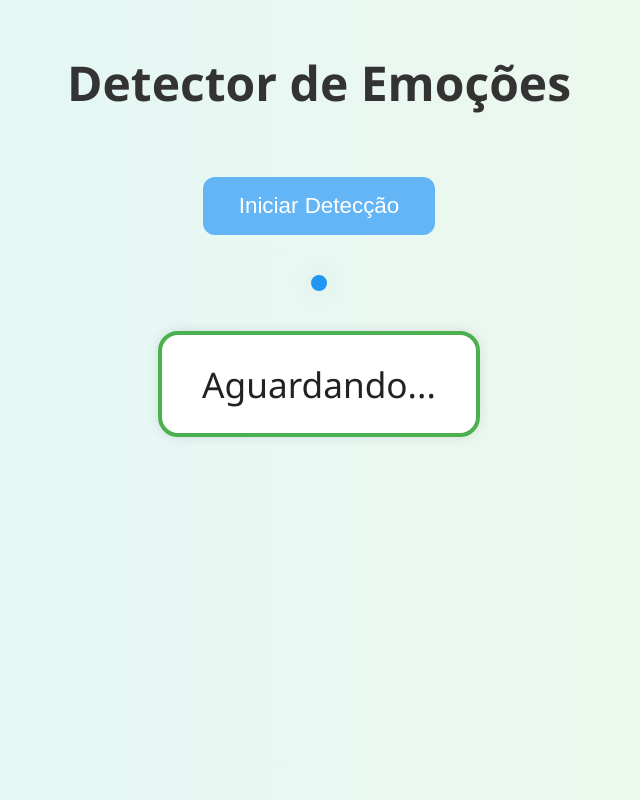
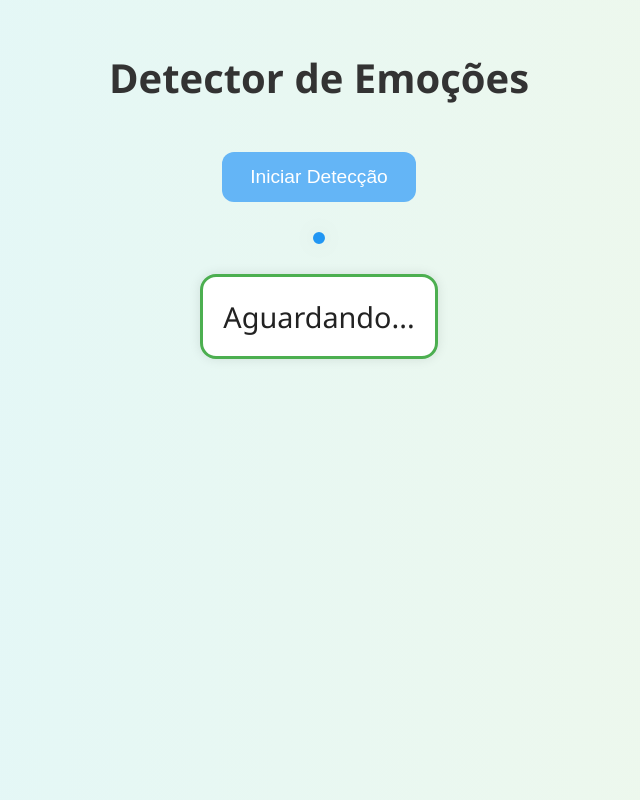
Before and after one commit to feerodgs/leitor-emocoes, a plain HTML site: page index.html in a window 1280 px wide. Shown: the whole page, without its empty margins (321-961 px from the left). Drawn offline with Linux system fonts and the light colour scheme.

Commit message:
Add files via upload

```diff
--- a/index.html
+++ b/index.html
@@ -24,24 +24,27 @@
       align-items: center;
       justify-content: flex-start;
       min-height: 100vh;
+      text-align: center;
+      padding: 20px;
     }
 
     h1 {
-      margin-top: 50px;
+      margin-top: 30px;
       color: #333;
-      font-size: 3rem;
+      font-size: 2.5rem;
     }
 
     button {
-      margin-top: 30px;
-      padding: 16px 36px;
+      margin-top: 20px;
+      padding: 14px 28px;
       background: #64B5F6;
       color: white;
       border: none;
       border-radius: 12px;
-      font-size: 1.4rem;
+      font-size: 1.2rem;
       cursor: pointer;
       transition: background 0.3s ease;
+      max-width: 90%;
     }
 
     button:hover:not(:disabled) {
@@ -54,26 +57,45 @@
       color: #555;
     }
 
-    button:hover {
-      background: #1976D2;
+    #webcam {
+      margin-top: 30px;
+      border: 6px solid #2196F3;
+      border-radius: 16px;
+      box-shadow: 0 0 25px rgba(0, 0, 0, 0.1);
+      max-width: 100%;
+      overflow: hidden;
     }
 
-    #webcam {
-      margin-top: 40px;
-      border: 8px solid #2196F3;
-      border-radius: 20px;
-      box-shadow: 0 0 25px rgba(0, 0, 0, 0.1);
+    #webcam canvas {
+      width: 100% !important;
+      height: auto !important;
     }
 
     #result {
-      margin-top: 40px;
-      font-size: 2.2rem;
+      margin-top: 30px;
+      font-size: 1.8rem;
       color: #222;
-      padding: 25px 40px;
+      padding: 20px;
       background-color: #ffffff;
-      border: 4px solid #4CAF50;
-      border-radius: 20px;
+      border: 3px solid #4CAF50;
+      border-radius: 16px;
       box-shadow: 0 0 12px rgba(0, 0, 0, 0.1);
+      max-width: 90%;
+    }
+
+    @media (max-width: 480px) {
+      h1 {
+        font-size: 2rem;
+      }
+
+      button {
+        font-size: 1rem;
+        padding: 12px 20px;
+      }
+
+      #result {
+        font-size: 1.4rem;
+      }
     }
   </style>
 </head>
@@ -99,13 +121,16 @@
       maxPredictions = model.getTotalClasses();
 
       const flip = true;
-      webcam = new tmImage.Webcam(350, 350, flip); // AUMENTADO
+      const size = window.innerWidth < 400 ? 250 : 350;
+      webcam = new tmImage.Webcam(size, size, flip);
+
       await webcam.setup();
       await webcam.play();
       window.requestAnimationFrame(loop);
 
       document.getElementById("webcam").appendChild(webcam.canvas);
     }
+
 
     async function loop() {
       webcam.update();
```
